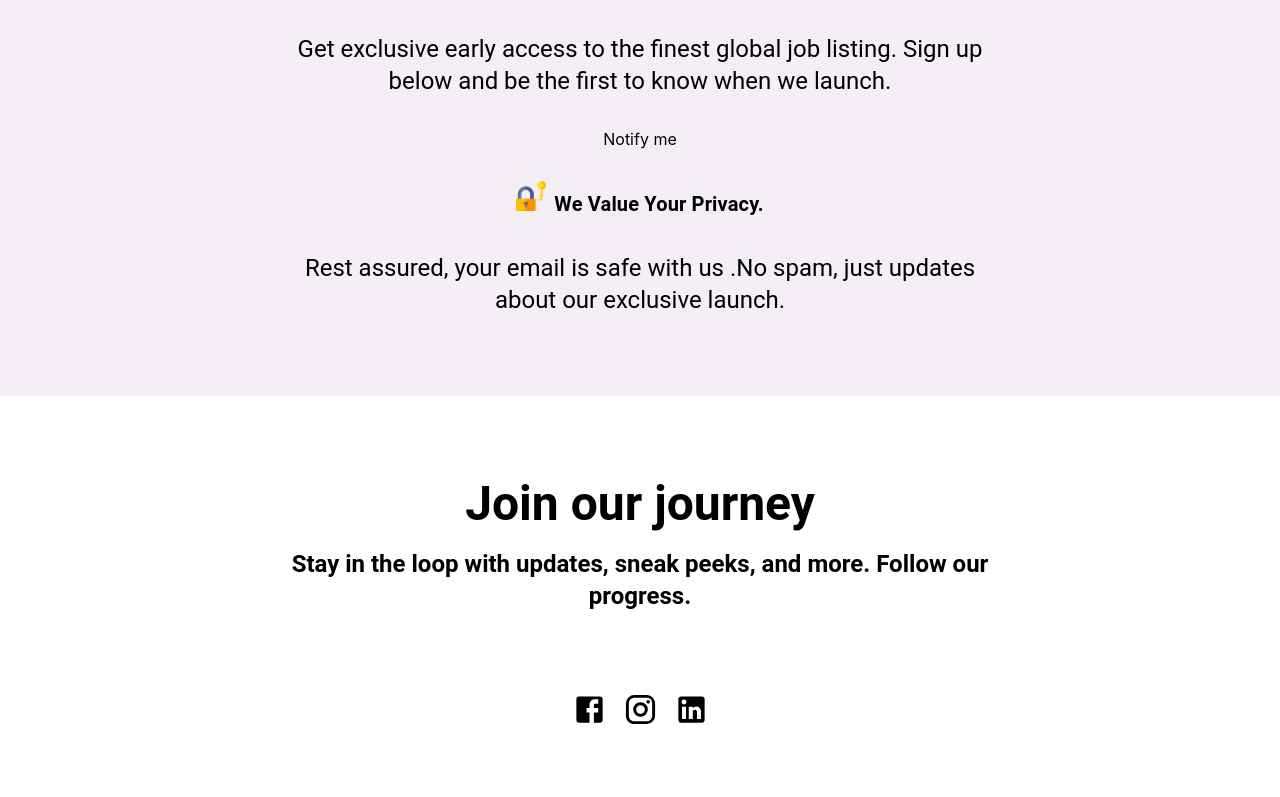
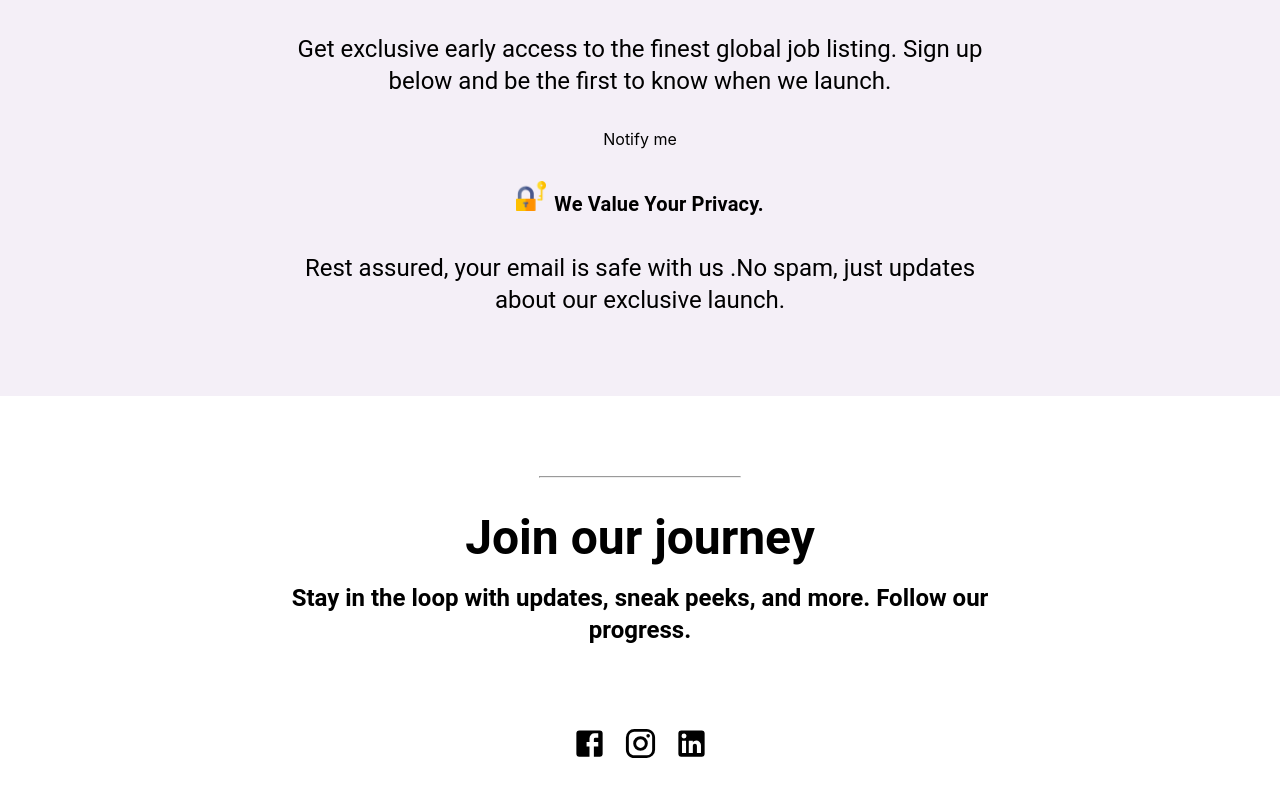
Before and after one commit to naimur61/g-fontend, a React (Create React App) app: page / in a window 1280 px wide. Shown: the part 1854-2651 px from the top of the page. Built offline with nearby package versions, Linux system fonts and the light colour scheme.

Commit message:
footer done

```diff
--- a/src/components/Footer.js
+++ b/src/components/Footer.js
@@ -6,7 +6,9 @@ import LinkedInIcon from "@mui/icons-material/LinkedIn";
 const Footer = () => {
 	return (
 		<Box mt="2rem" mx="auto" maxWidth="700px" textAlign="center" pt="3rem">
-			<Typography variant="h3" fontWeight="bold">
+			<hr style={{ width: "200px", margin: "0 auto" }} />
+
+			<Typography variant="h3" fontWeight="bold" mt="2rem">
 				Join our journey
 			</Typography>
 			<Typography variant="h5" fontWeight="bold" my="1rem">
```
